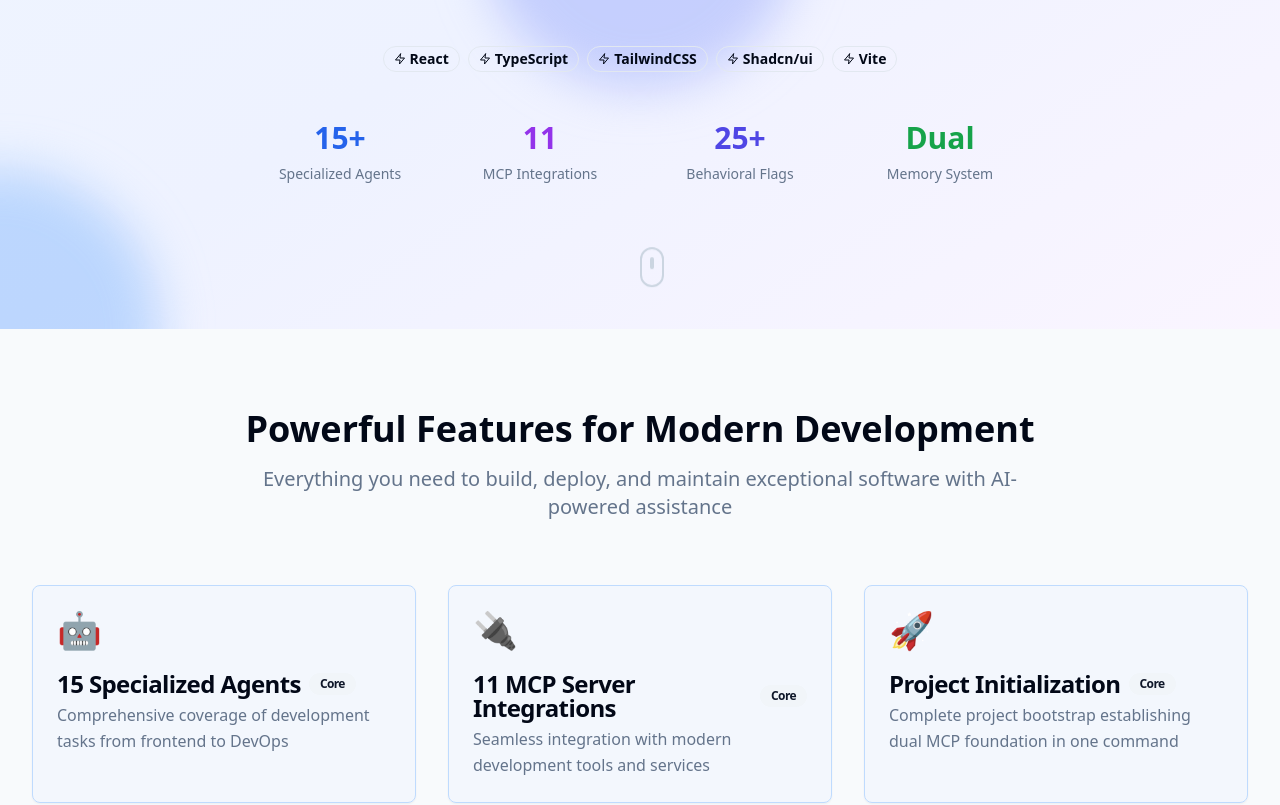
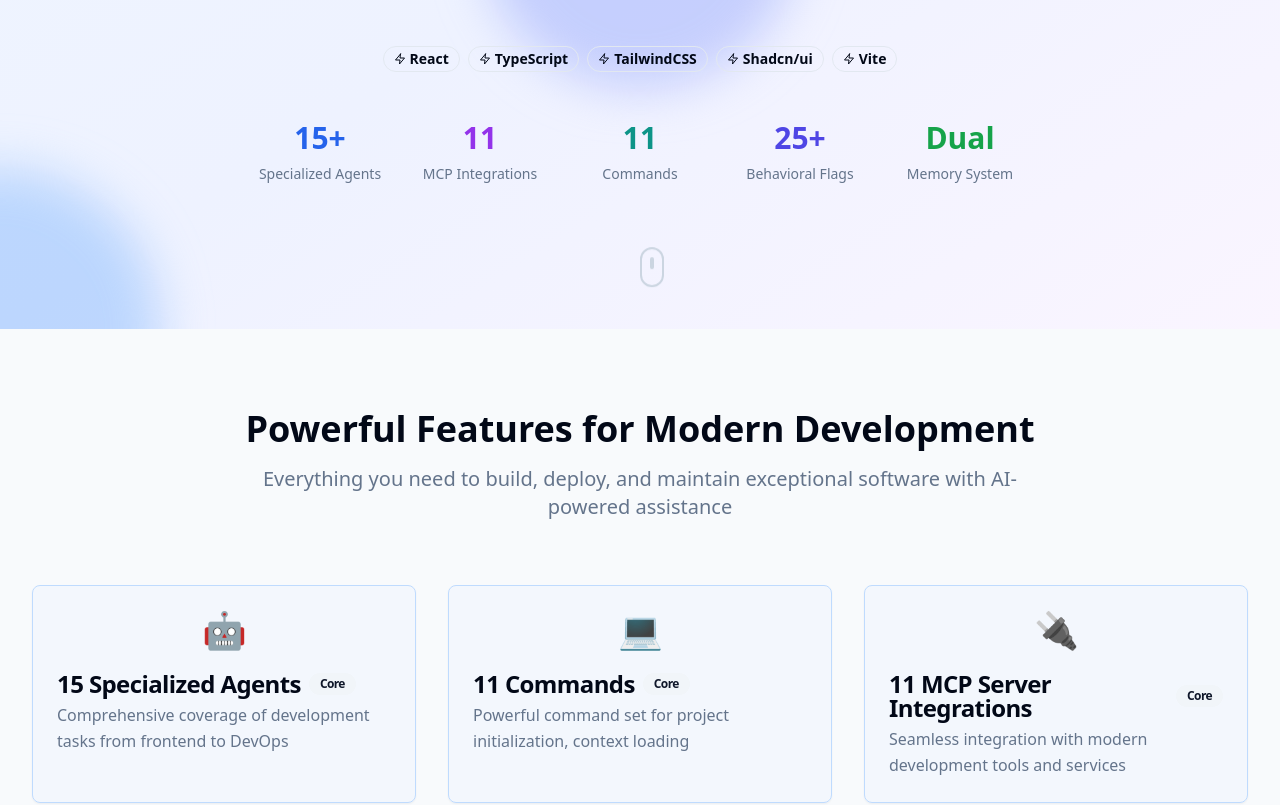
Before and after one commit to niklasschaeffer/supercode-revised, a React (Vite) app in the folder landingpage/: page / in a window 1280 px wide. Shown: the part 528-1333 px from the top of the page. Built offline with nearby package versions, Linux system fonts and the light colour scheme.

Commit message:
feat(code-block): enhance code block component with syntax highlighting
- added syntax highlighting for bash commands
- improved copy functionality and added line number support

Ref: main

```diff
--- a/landingpage/src/components/Features.tsx
+++ b/landingpage/src/components/Features.tsx
@@ -30,7 +30,7 @@ export function Features() {
                 feature.highlight ? 'border-blue-200 dark:border-blue-800 bg-blue-50/50 dark:bg-blue-900/20' : ''
               }`}>
                 <CardHeader>
-                  <div className="text-4xl mb-4">{feature.icon}</div>
+                  <div className="text-4xl mb-4 text-center">{feature.icon}</div>
                   <CardTitle className="flex items-center gap-2">
                     {feature.title}
                     {feature.highlight && (
--- a/landingpage/src/components/Footer.tsx
+++ b/landingpage/src/components/Footer.tsx
@@ -1,6 +1,6 @@
 import { Button } from '@/components/ui/button'
 import { Separator } from '@/components/ui/separator'
-import { Github, Twitter, Heart, Mail, Zap } from 'lucide-react'
+import { Github, Heart, Mail, Zap } from 'lucide-react'
 import { AnimatedSection } from '@/components/ui/animated-section'
 
 export function Footer() {
@@ -10,14 +10,14 @@ export function Footer() {
     <footer className="bg-slate-900 text-slate-100">
       <div className="max-w-7xl mx-auto px-4 sm:px-6 lg:px-8">
         <div className="py-12">
-          <div className="grid gap-8 md:grid-cols-2 lg:grid-cols-3">
+          <div className="grid grid-cols-1 md:grid-cols-[1fr_auto_auto] gap-8 md:gap-16">
             <AnimatedSection animation="fade-up">
               <div className="space-y-4">
                 <div className="flex items-center space-x-2">
                   <Zap className="h-6 w-6" />
                   <span className="font-bold text-lg">SuperCode</span>
                 </div>
-                <p className="text-slate-400 text-sm leading-relaxed">
+                <p className="text-slate-400 text-sm leading-relaxed max-w-md">
                   Next-generation development framework with intelligent multi-agent orchestration
                   and seamless tool integrations.
                 </p>
@@ -25,11 +25,6 @@ export function Footer() {
                   <Button size="sm" variant="ghost" asChild>
                     <a href="https://github.com/niklasschaeffer/supercode-revised" target="_blank" rel="noopener noreferrer">
                       <Github className="h-4 w-4" />
-                    </a>
-                  </Button>
-                  <Button size="sm" variant="ghost" asChild>
-                    <a href="https://twitter.com/supercode" target="_blank" rel="noopener noreferrer">
-                      <Twitter className="h-4 w-4" />
                     </a>
                   </Button>
                   <Button size="sm" variant="ghost" asChild>
@@ -60,7 +55,11 @@ export function Footer() {
                       Installation
                     </a>
                   </li>
-
+                  <li>
+                    <a href="#workflow" className="hover:text-slate-100 transition-colors">
+                        Workflow
+                    </a>
+                  </li>
                 </ul>
               </div>
             </AnimatedSection>
@@ -80,7 +79,7 @@ export function Footer() {
                     </a>
                   </li>
                   <li>
-                    <a href="/contributing" className="hover:text-slate-100 transition-colors">
+                    <a href="https://github.com/niklasschaeffer/supercode-revised?tab=readme-ov-file#-contributing" className="hover:text-slate-100 transition-colors">
                       Contributing
                     </a>
                   </li>
@@ -108,13 +107,13 @@ export function Footer() {
 
             <AnimatedSection animation="fade-up" delay={500}>
               <div className="flex items-center space-x-4 text-sm text-slate-400">
-                <a href="/privacy" className="hover:text-slate-100 transition-colors">
+                <a href="https://nx-solutions.de/privacy" className="hover:text-slate-100 transition-colors">
                   Privacy Policy
                 </a>
-                <a href="/terms" className="hover:text-slate-100 transition-colors">
-                  Terms of Service
+                <a href="https://nx-solutions.de/imprint" className="hover:text-slate-100 transition-colors">
+                  Imprint
                 </a>
-                <a href="/license" className="hover:text-slate-100 transition-colors">
+                <a href="https://github.com/niklasschaeffer/supercode-revised/blob/main/LICENSE" className="hover:text-slate-100 transition-colors">
                   License
                 </a>
               </div>
--- a/landingpage/src/components/Hero.tsx
+++ b/landingpage/src/components/Hero.tsx
@@ -71,7 +71,7 @@ export function Hero() {
         </AnimatedSection>
 
         <AnimatedSection animation="scale-up" delay={400}>
-          <div className="grid grid-cols-2 md:grid-cols-4 gap-8 max-w-4xl mx-auto">
+          <div className="grid grid-cols-3 md:grid-cols-5 gap-8 max-w-4xl mx-auto">
             <div className="text-center">
               <div className="text-3xl font-bold text-blue-600 dark:text-blue-400 mb-2">15+</div>
               <div className="text-sm text-muted-foreground">Specialized Agents</div>
@@ -79,6 +79,10 @@ export function Hero() {
             <div className="text-center">
               <div className="text-3xl font-bold text-purple-600 dark:text-purple-400 mb-2">11</div>
               <div className="text-sm text-muted-foreground">MCP Integrations</div>
+            </div>
+            <div className="text-center">
+              <div className="text-3xl font-bold text-teal-600 dark:text-teal-400 mb-2">11</div>
+              <div className="text-sm text-muted-foreground">Commands</div>
             </div>
             <div className="text-center">
               <div className="text-3xl font-bold text-indigo-600 dark:text-indigo-400 mb-2">25+</div>
--- a/landingpage/src/utils/constants.ts
+++ b/landingpage/src/utils/constants.ts
@@ -147,6 +147,12 @@ export const FEATURES = [
     highlight: true
   },
   {
+    title: '11 Commands',
+    description: 'Powerful command set for project initialization, context loading',
+    icon: '💻',
+    highlight: true
+  },
+  {
     title: '11 MCP Server Integrations',
     description: 'Seamless integration with modern development tools and services',
     icon: '🔌',
@@ -162,7 +168,7 @@ export const FEATURES = [
     title: '25+ Behavioral Flags',
     description: 'Fine-grained control over agent behavior and decision making',
     icon: '🚩',
-    highlight: false
+    highlight: true
   },
   {
     title: 'Dual Memory System',
```
Also changed, not shown: landingpage/src/components/CommandWorkflow.tsx (line endings or trailing spaces), 12 other files (tests, documents, lock files or other folders).
